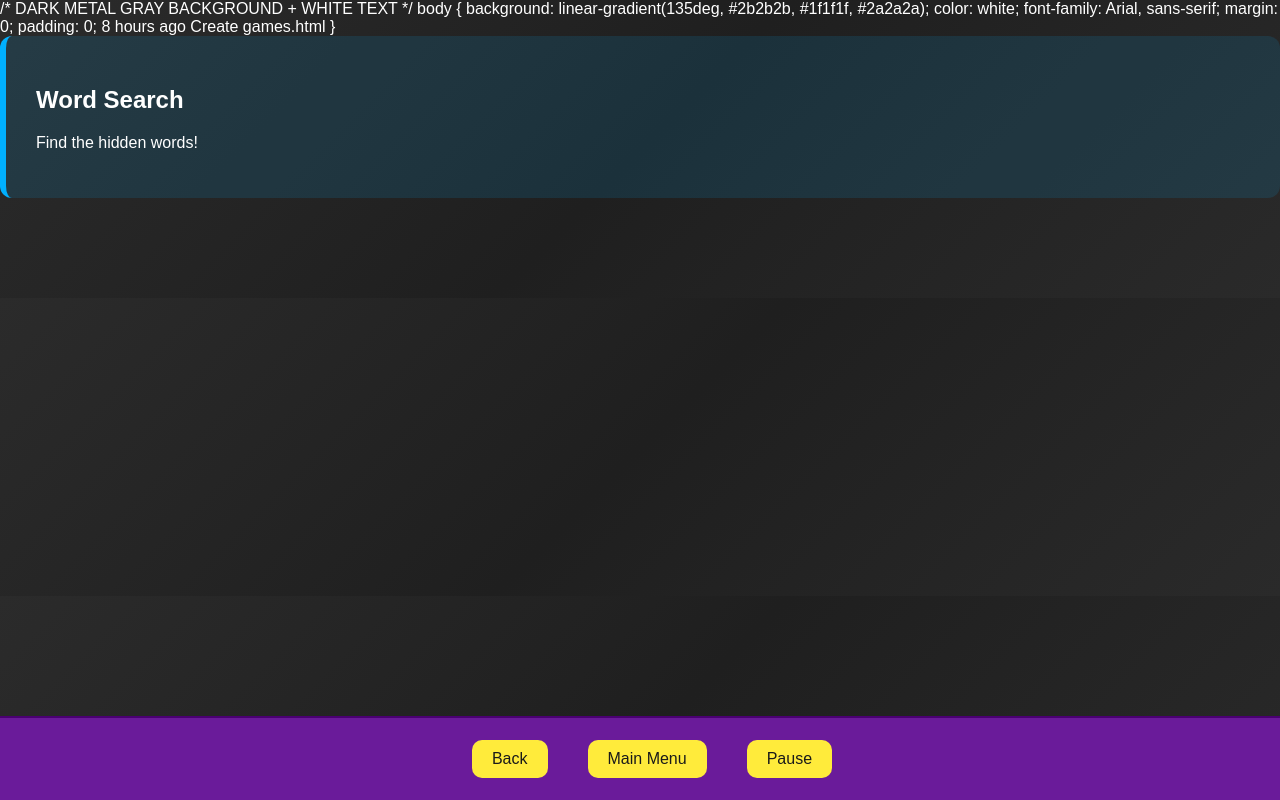
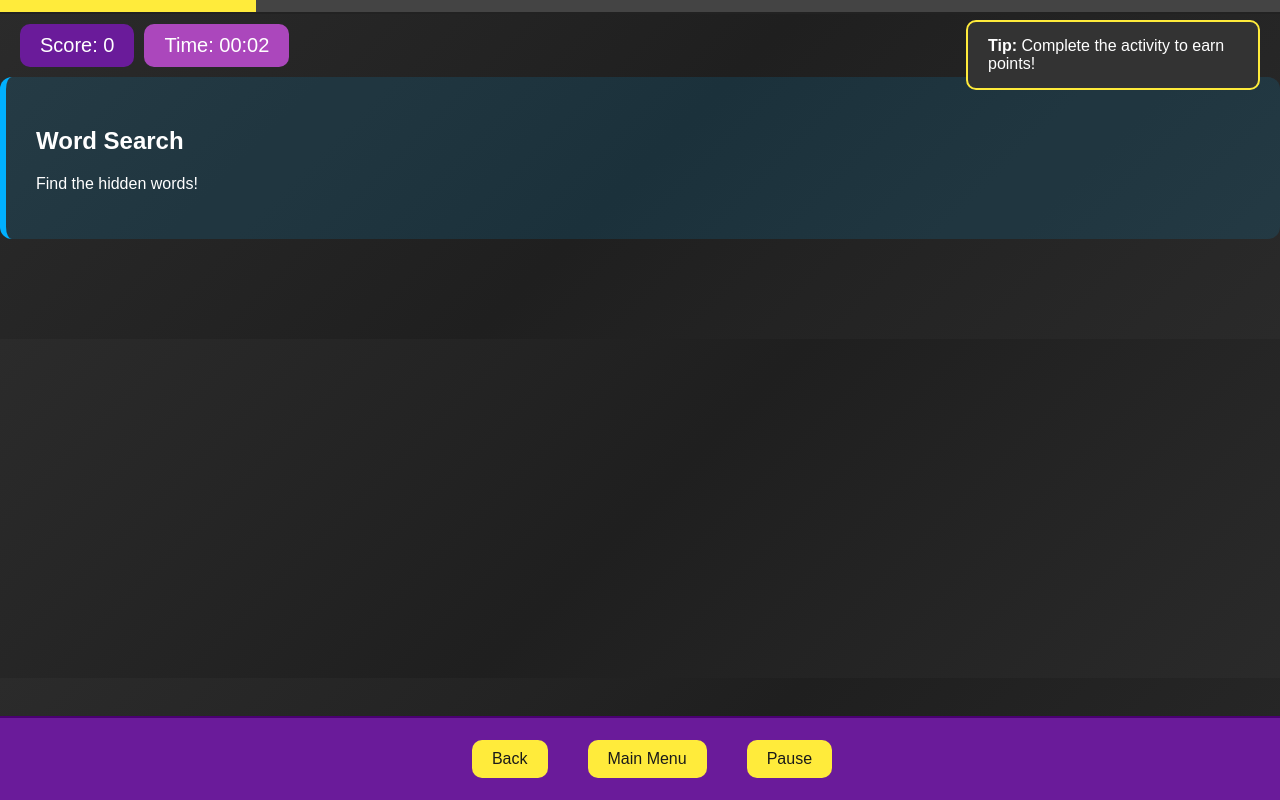
Before and after one commit to LAULAUtonton/GAMIFICATION, a plain HTML site: page stations/games.html in a window 1280 px wide. Both pictures are taken after a click on the button "Word Search". Drawn offline with Linux system fonts and the light colour scheme.

Commit message:
Update games.html

```diff
--- a/stations/games.html
+++ b/stations/games.html
@@ -16,45 +16,14 @@
 }
 
 /* UNIVERSAL ACTIVITY COLORS */
-.ordering-theme {
-    background: #00B0FF20;
-    border-left: 6px solid #00B0FF;
-}
-
-.matching-theme {
-    background: #AB47BC20;
-    border-left: 6px solid #AB47BC;
-}
-
-.trivia-theme {
-    background: #4CAF5020;
-    border-left: 6px solid #4CAF50;
-}
-
-.fill-theme {
-    background: #EF535020;
-    border-left: 6px solid #EF5350;
-}
-
-.builder-theme {
-    background: #FDD83520;
-    border-left: 6px solid #FDD835;
-}
-
-.listen-theme {
-    background: #FFA72620;
-    border-left: 6px solid #FFA726;
-}
-
-.read-theme {
-    background: #5C6BC020;
-    border-left: 6px solid #5C6BC0;
-}
-
-.speak-theme {
-    background: #26C6DA20;
-    border-left: 6px solid #26C6DA;
-}
+.ordering-theme { background: #00B0FF20; border-left: 6px solid #00B0FF; }
+.matching-theme { background: #AB47BC20; border-left: 6px solid #AB47BC; }
+.trivia-theme { background: #4CAF5020; border-left: 6px solid #4CAF50; }
+.fill-theme { background: #EF535020; border-left: 6px solid #EF5350; }
+.builder-theme { background: #FDD83520; border-left: 6px solid #FDD835; }
+.listen-theme { background: #FFA72620; border-left: 6px solid #FFA726; }
+.read-theme { background: #5C6BC020; border-left: 6px solid #5C6BC0; }
+.speak-theme { background: #26C6DA20; border-left: 6px solid #26C6DA; }
 
 /* FIXED BOTTOM BAR — PURPLE */
 .fixed-bar {
@@ -62,7 +31,7 @@
     bottom: 0;
     left: 0;
     width: 100%;
-    background: #6A1B9A; /* púrpura */
+    background: #6A1B9A;
     padding: 12px;
     display: flex;
     justify-content: center;
@@ -74,7 +43,7 @@
 
 /* YELLOW BUTTONS */
 .bar-btn {
-    background: #FFEB3B; /* amarillo */
+    background: #FFEB3B;
     color: #1A1A1A;
     padding: 10px 20px;
     border-radius: 10px;
@@ -82,27 +51,19 @@
     cursor: pointer;
     font-size: 16px;
 }
-
-.bar-btn:hover {
-    background: #FBC02D;
-    color: black;
-}
+.bar-btn:hover { background: #FBC02D; color: black; }
 
 /* GENERAL LAYOUT */
 .screen {
     display: none;
     padding: 30px;
-    margin-bottom: 100px; /* space for bottom bar */
+    margin-bottom: 100px;
     border-radius: 12px;
-    color: white;
 }
-
 #main {
     padding: 30px;
     margin-bottom: 100px;
-    color: white;
 }
-
 button {
     padding: 12px 20px;
     margin: 10px;
@@ -113,27 +74,85 @@
     font-size: 18px;
     color: black;
 }
+button:hover { background: #0288D1; color: white; }
 
-button:hover {
-    background: #0288D1;
+/* ========================= */
+/* UNIVERSAL HUD CSS */
+/* ========================= */
+
+#progress-container {
+    width: 100%;
+    height: 12px;
+    background: #444;
+    border-bottom: 2px solid #222;
+}
+#progress-bar {
+    width: 0%;
+    height: 100%;
+    background: #FFEB3B;
+    transition: width 0.4s ease;
+}
+
+#hud-row {
+    display: flex;
+    gap: 10px;
+    padding: 10px 20px;
+}
+
+#score-box {
+    padding: 10px 20px;
+    font-size: 20px;
+    background: #6A1B9A;
+    border-radius: 10px;
+}
+
+#timer-box {
+    padding: 10px 20px;
+    font-size: 20px;
+    background: #AB47BC;
+    border-radius: 10px;
+}
+
+#tip-box {
+    position: fixed;
+    top: 20px;
+    right: 20px;
+    background: #333;
+    padding: 15px 20px;
+    border-radius: 10px;
+    border: 2px solid #FFEB3B;
+    font-size: 16px;
+    max-width: 250px;
     color: white;
+    z-index: 9999;
 }
 
 </style>
 </head>
 
 <body>
-/* DARK METAL GRAY BACKGROUND + WHITE TEXT */
-body {
-    background: linear-gradient(135deg, #2b2b2b, #1f1f1f, #2a2a2a);
-    color: white;
-    font-family: Arial, sans-serif;
-    margin: 0;
-    padding: 0;
-8 hours ago
 
-Create games.html
-}
+<!-- ========================= -->
+<!-- UNIVERSAL HUD BLOCK -->
+<!-- ========================= -->
+
+<div id="progress-container">
+    <div id="progress-bar"></div>
+</div>
+
+<div id="hud-row">
+    <div id="score-box">Score: <span id="score">0</span></div>
+    <div id="timer-box">Time: <span id="timer">00:00</span></div>
+</div>
+
+<div id="tip-box">
+    <strong>Tip:</strong> <span id="tip-text">Select a game to begin!</span>
+</div>
+
+<!-- ========================= -->
+<!-- END HUD BLOCK -->
+<!-- ========================= -->
+
 <!-- FIXED BOTTOM BAR -->
 <div class="fixed-bar">
     <button class="bar-btn" onclick="goBack()">Back</button>
@@ -169,14 +188,59 @@
 
 <script>
 
+/* SCREEN NAVIGATION */
 function openScreen(id) {
     document.querySelectorAll('.screen, #main').forEach(s => s.style.display = 'none');
     document.getElementById(id).style.display = 'block';
+
+    setTip("Complete the activity to earn points!");
+    startTimer();
+    setProgress(20);
 }
 
 function goBack() {
     document.querySelectorAll('.screen').forEach(s => s.style.display = 'none');
     document.getElementById('main').style.display = 'block';
+
+    stopTimer();
+    setTip("Select a game to begin!");
+    setProgress(0);
+}
+
+/* ========================= */
+/* UNIVERSAL HUD JS */
+/* ========================= */
+
+function setProgress(percent) {
+    document.getElementById("progress-bar").style.width = percent + "%";
+}
+
+let score = 0;
+function addScore(points) {
+    score += points;
+    document.getElementById("score").textContent = score;
+}
+
+let time = 0;
+let timerInterval;
+
+function startTimer() {
+    stopTimer();
+    time = 0;
+    timerInterval = setInterval(() => {
+        time++;
+        let minutes = String(Math.floor(time / 60)).padStart(2, '0');
+        let seconds = String(time % 60).padStart(2, '0');
+        document.getElementById("timer").textContent = `${minutes}:${seconds}`;
+    }, 1000);
+}
+
+function stopTimer() {
+    clearInterval(timerInterval);
+}
+
+function setTip(text) {
+    document.getElementById("tip-text").textContent = text;
 }
 
 </script>
```
